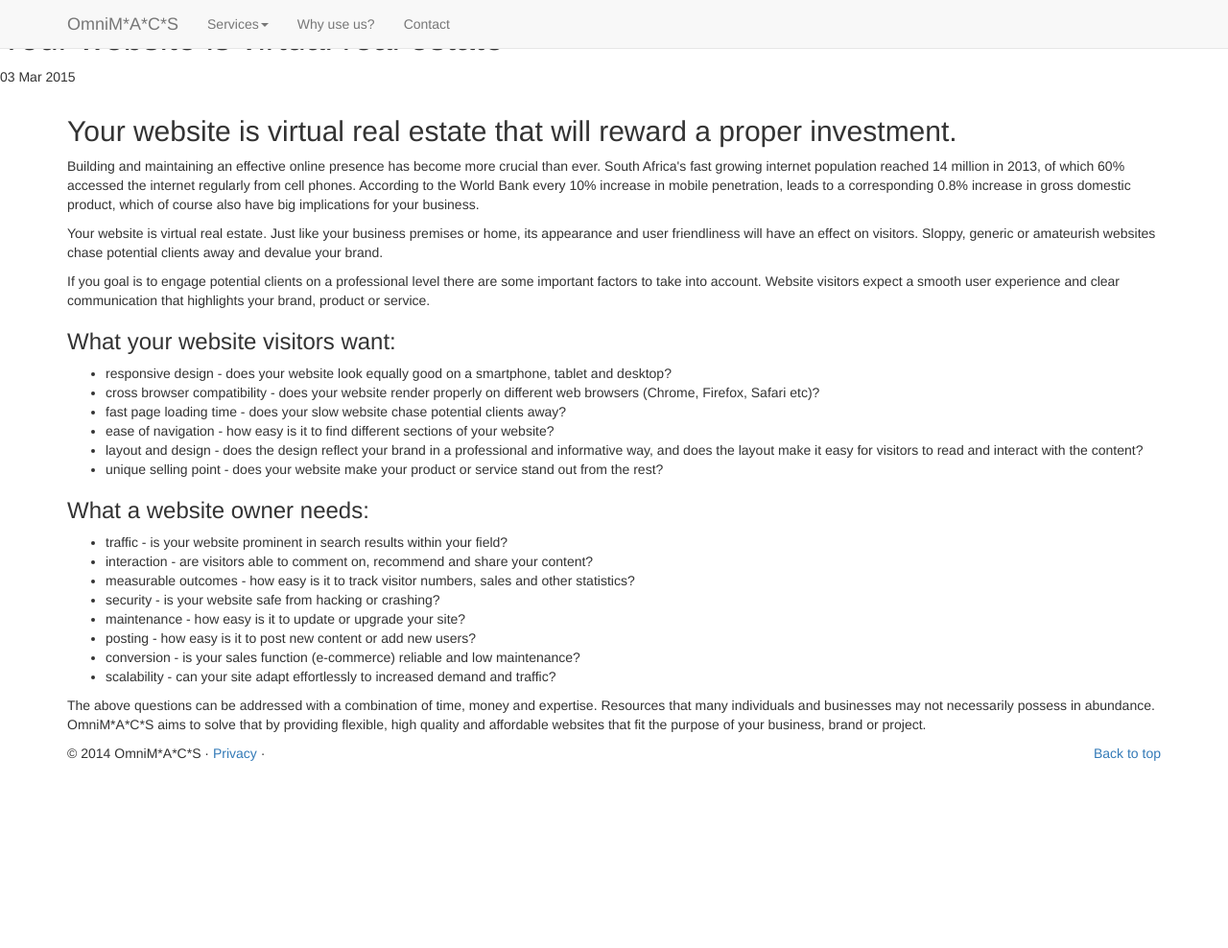
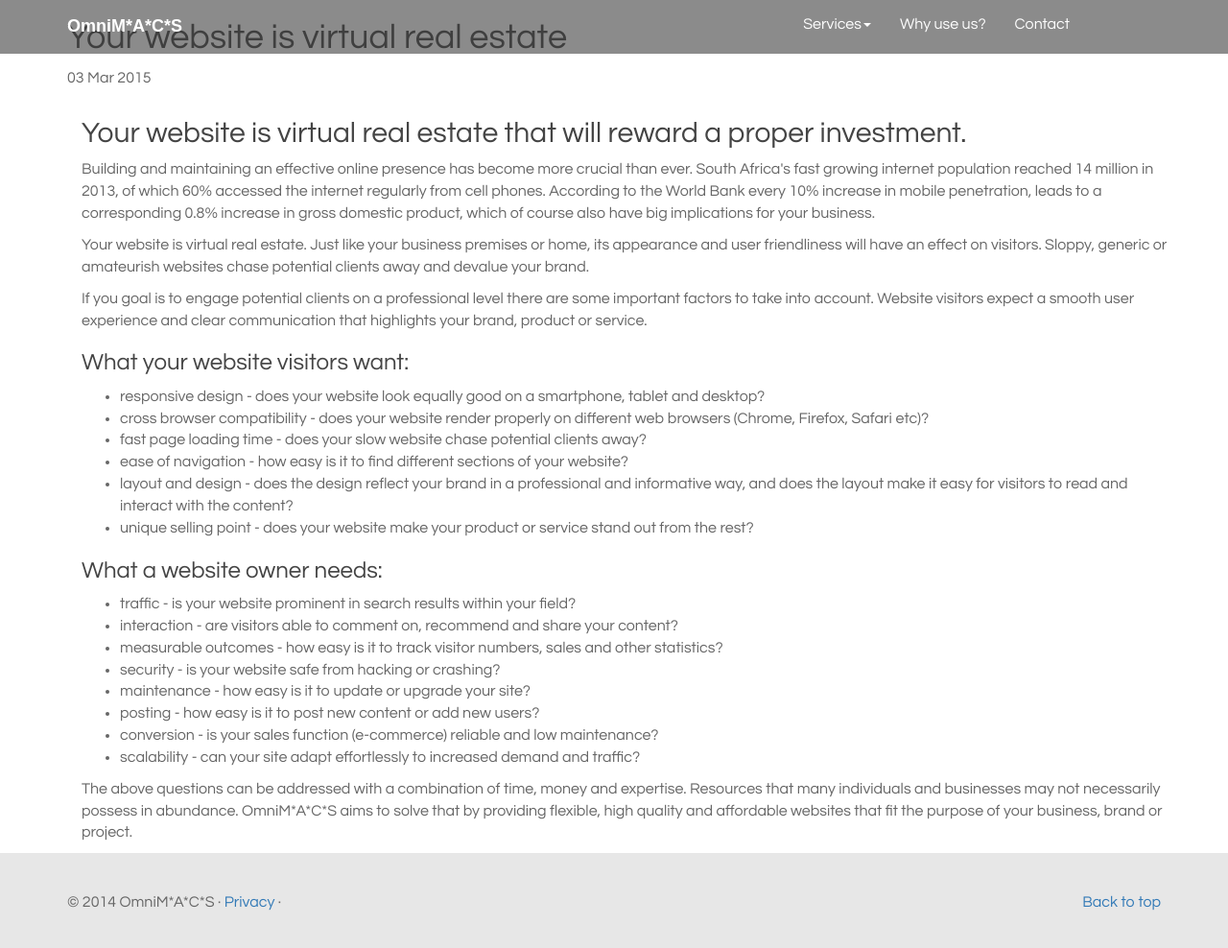
Before and after one commit to BluCrane/OmniMACS, a Jekyll site: the page built from _posts/2015-03-03-your-website-is-virtual-real-estate.md, in a window 1280 px wide and 989 px high. Shown: the whole window at 96% size. Built offline with Jekyll 4.4.1, drawn with Linux system fonts in a browser that asks for light colours; nearby versions of some CDN libraries; library files that are not in the unit come from our copies.

Commit message:
Update default.html

```diff
--- a/_layouts/default.html
+++ b/_layouts/default.html
@@ -7,9 +7,9 @@
 		<meta name="viewport" content="width=device-width, initial-scale=1">
 		<meta name="description" content="Cost-effective marketing, administration and communication services for small to medium businesses and individual projects" />
 		<meta name="keywords" content="marketing, administration, communication, small-to-medium-businesses, projects, seo, web development, graphic design, research, copywriting, content creation, transcription services, data capture, data mining, data analysis, data visualisation" />
-		<link rel="stylesheet" href="stylesheets/bootstrap.min.css">
+		<link rel="stylesheet" href="{{ site.baseurl }}/stylesheets/bootstrap.min.css">
 		<link href='http://fonts.googleapis.com/css?family=Questrial:400' rel='stylesheet' type='text/css'>
-		<link rel="stylesheet" href="stylesheets/style.css">
+		<link rel="stylesheet" href="{{ site.baseurl }}/stylesheets/style.css">
 		<!-- favicon -->
 		<link rel="icon" href="/favicon.ico" type="image/x-icon">
 		<!-- Google Analytics -->
@@ -59,10 +59,9 @@
 
       </div>
     </div> <!-- NAVBAR -->
-
-
-			{{ content }}
-
+		     <div class="container">
+		     			     	{{ content }}
+		     </div>
 
        <!-- FOOTER -->
        	<div class="wrap-white">
@@ -75,8 +74,8 @@
             			</div>
             		</div>
             	</div>
-              		<script type="text/javascript" src="js/jquery-1.11.2.min.js"></script>
-              		<script type="text/javascript" src="js/bootstrap.min.js"></script>
+              		<script type="text/javascript" src="{{ site.baseurl }}/js/jquery-1.11.2.min.js"></script>
+              		<script type="text/javascript" src="{{ site.baseurl }}/js/bootstrap.min.js"></script>
               		<!-- collapse expanded mobile navbar after clicking a link -->
               		<script>
               		$(document).on('click','.navbar-collapse.in',function(e) {
```
